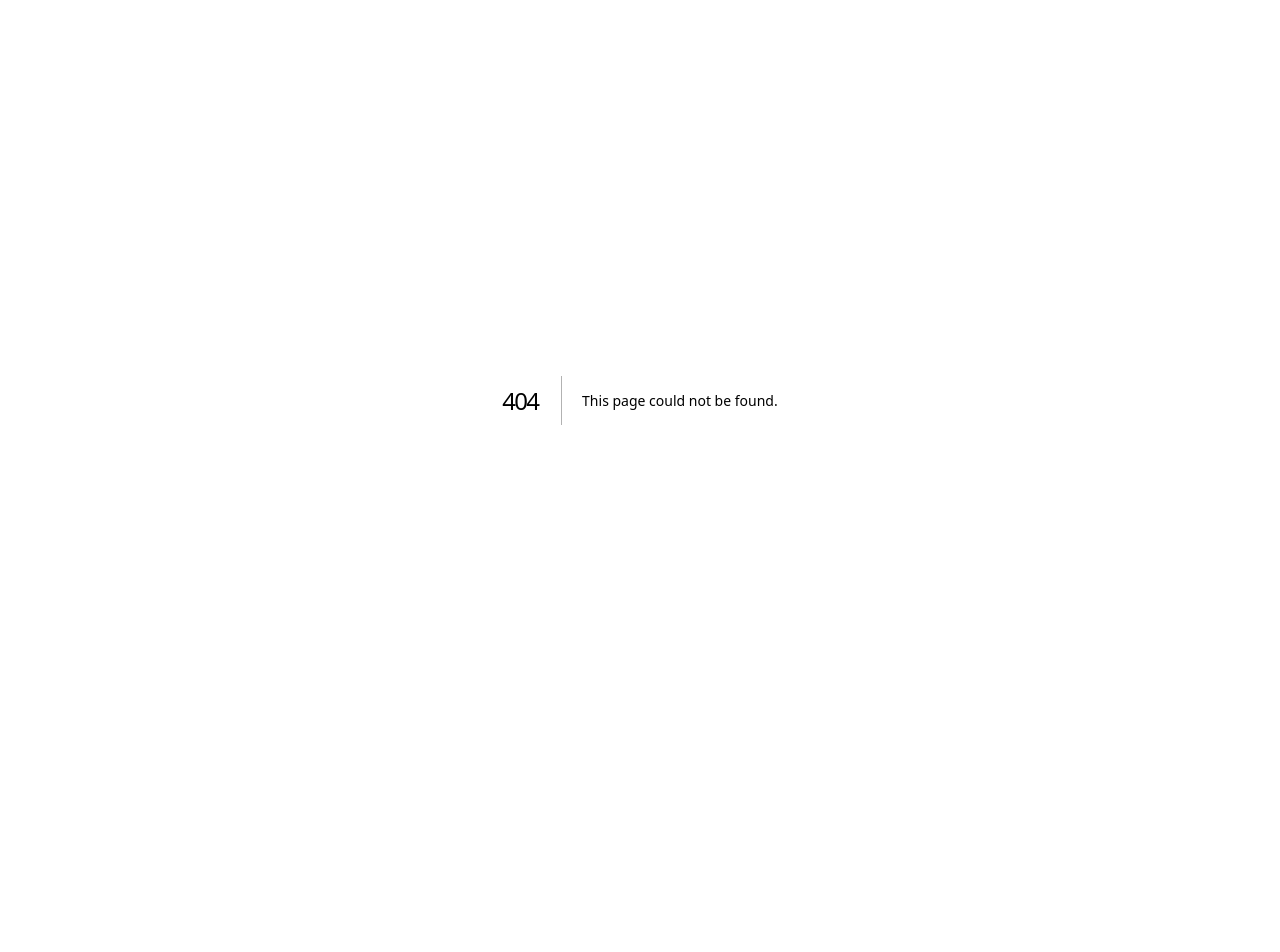
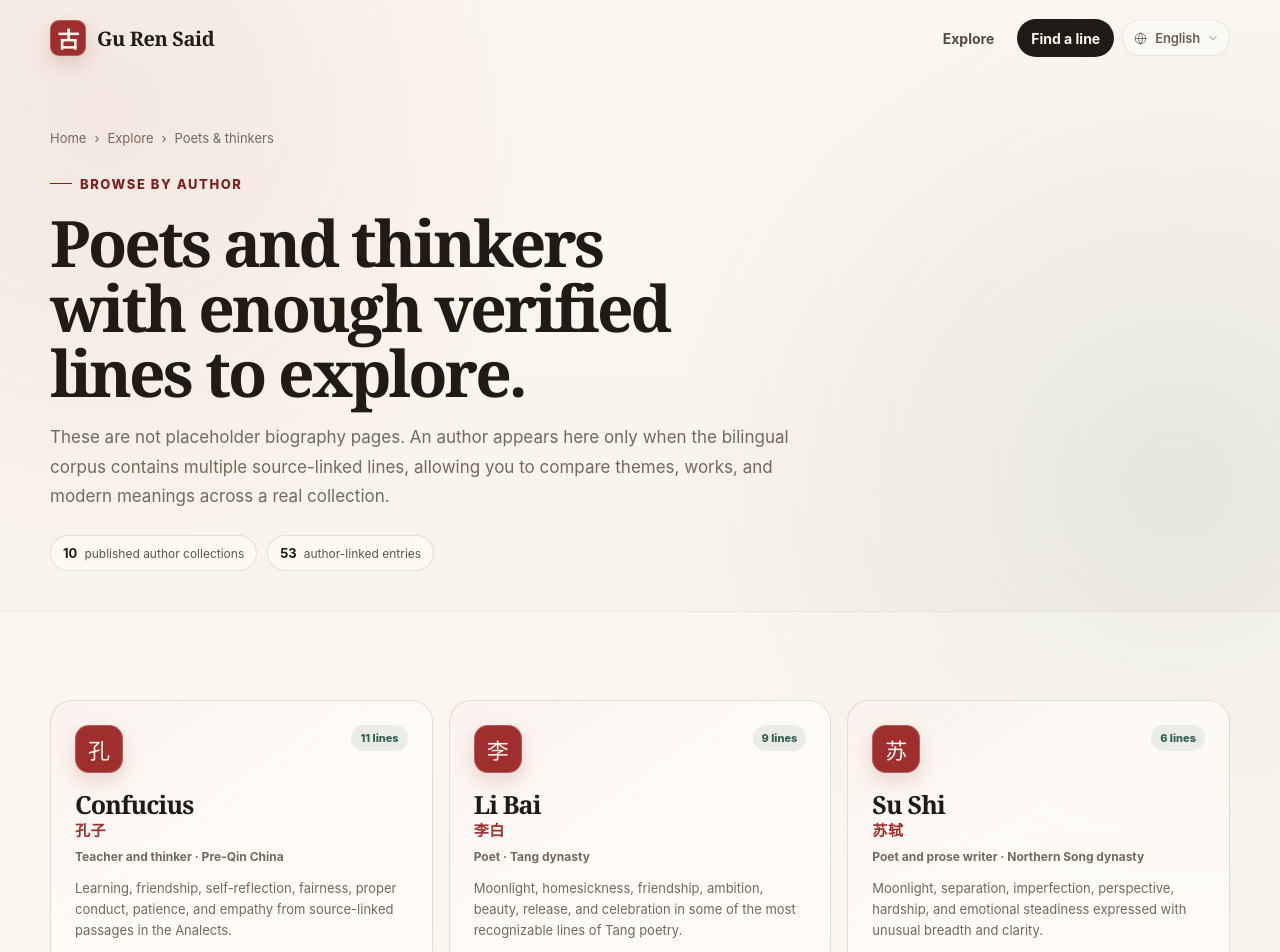
Before and after one commit to yandong2023/gu-ren-said, a Next.js app: page /en/poets in a window 1280 px wide. Before the commit this address had no page. Shown: the top 952 px of the page. Before the commit the page ends 800 px from the top, so only its background shows below. Built offline with nearby package versions, Linux system fonts and the light colour scheme.

Commit message:
feat: add English poets and thinkers index

```diff
--- /dev/null
+++ b/app/en/poets/page.tsx
@@ -0,0 +1,89 @@
+import type { Metadata } from "next";
+import EnglishNav from "@/components/EnglishNav";
+import baseStyles from "@/app/en/english.module.css";
+import catalogStyles from "@/app/en/catalog.module.css";
+import { getPublishedEnglishAuthors } from "@/lib/english-catalog.server";
+
+export const metadata: Metadata = {
+  title: "Classical Chinese Poets and Thinkers in English | Gu Ren Said",
+  description: "Browse substantial bilingual collections for Li Bai, Su Shi, Wang Wei, Du Fu, Confucius, Laozi, Mencius, Xunzi, Zhuangzi, Han Yu, and more.",
+  alternates: {
+    canonical: "/en/poets",
+    languages: { en: "/en/poets", "x-default": "/en/poets" }
+  },
+  openGraph: {
+    title: "Classical Chinese Poets and Thinkers in English",
+    description: "Original Chinese lines, pinyin, English meaning, work, source, and context organized by author.",
+    type: "website",
+    url: "https://gurensaid.com/en/poets",
+    siteName: "Gu Ren Said",
+    images: ["/og-en.svg"]
+  }
+};
+
+export default function EnglishPoetsPage() {
+  const authors = getPublishedEnglishAuthors();
+
+  return (
+    <main className={baseStyles.page}>
+      <div className={baseStyles.container}>
+        <EnglishNav />
+        <header className={baseStyles.pageHero}>
+          <div className={baseStyles.breadcrumbs}><a href="/en">Home</a><span>›</span><a href="/en/explore">Explore</a><span>›</span><span>Poets & thinkers</span></div>
+          <p className={baseStyles.eyebrow}>Browse by author</p>
+          <h1 className={baseStyles.pageTitle}>Poets and thinkers with enough verified lines to explore.</h1>
+          <p className={baseStyles.pageIntro}>These are not placeholder biography pages. An author appears here only when the bilingual corpus contains multiple source-linked lines, allowing you to compare themes, works, and modern meanings across a real collection.</p>
+          <div className={catalogStyles.heroStats}>
+            <span className={catalogStyles.heroStat}><strong>{authors.length}</strong> published author collections</span>
+            <span className={catalogStyles.heroStat}><strong>{authors.reduce((sum, author) => sum + author.items.length, 0)}</strong> author-linked entries</span>
+          </div>
+        </header>
+      </div>
+
+      <section className={baseStyles.sectionMuted}>
+        <div className={baseStyles.container}>
+          <div className={catalogStyles.catalogGrid}>
+            {authors.map((author) => (
+              <a className={catalogStyles.catalogCard} href={author.href} key={author.slug}>
+                <div className={catalogStyles.catalogTop}>
+                  <span className={catalogStyles.catalogSeal} lang="zh-CN">{author.chineseName.slice(0, 1)}</span>
+                  <span className={catalogStyles.catalogCount}>{author.items.length} lines</span>
+                </div>
+                <h2>{author.name}<span className={catalogStyles.catalogChinese} lang="zh-CN">{author.chineseName}</span></h2>
+                <div className={catalogStyles.catalogMeta}>{author.role} · {author.era}</div>
+                <p className={catalogStyles.catalogDescription}>{author.description}</p>
+                <div className={catalogStyles.catalogBottom}><span>Explore author</span><span className={catalogStyles.catalogArrow}>→</span></div>
+              </a>
+            ))}
+          </div>
+        </div>
+      </section>
+
+      <section className={baseStyles.section}>
+        <div className={baseStyles.container}>
+          <div className={catalogStyles.exploreGrid}>
+            <a className={catalogStyles.exploreCard} href="/en/topics">
+              <div><span className={catalogStyles.exploreKicker}>Another way in</span><h2>Browse themes</h2><p>Start with the feeling or idea already on your mind, then follow author links from each result.</p></div>
+              <div className={catalogStyles.exploreFooter}><span>Love, wisdom, moonlight, family, work, and more</span><span className={catalogStyles.exploreArrow}>→</span></div>
+            </a>
+            <a className={catalogStyles.exploreCard} href="/en/works">
+              <div><span className={catalogStyles.exploreKicker}>Return to the source</span><h2>Browse works</h2><p>Move from an author to the anthology, philosophical text, history, or poetry collection behind the line.</p></div>
+              <div className={catalogStyles.exploreFooter}><span>Verified source collections</span><span className={catalogStyles.exploreArrow}>→</span></div>
+            </a>
+            <a className={catalogStyles.exploreCard} href="/en#search">
+              <div><span className={catalogStyles.exploreKicker}>Describe your meaning</span><h2>Search directly</h2><p>Use ordinary English and let the system find the closest source-verified Chinese line.</p></div>
+              <div className={catalogStyles.exploreFooter}><span>English intent → Chinese classic</span><span className={catalogStyles.exploreArrow}>→</span></div>
+            </a>
+          </div>
+        </div>
+      </section>
+
+      <footer className={baseStyles.footer}>
+        <div className={`${baseStyles.container} ${baseStyles.footerInner}`}>
+          <p>Author pages are generated only for curated profiles with multiple verified entries. The product does not publish thousands of thin name pages.</p>
+          <p><a className={baseStyles.textLink} href="/en/explore">Back to Explore →</a></p>
+        </div>
+      </footer>
+    </main>
+  );
+}
```
